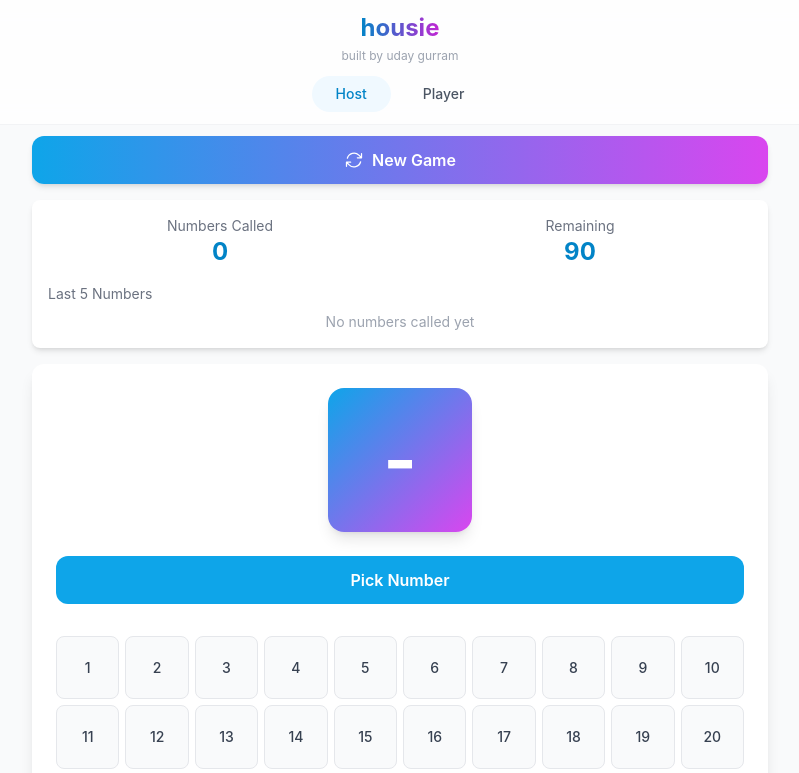
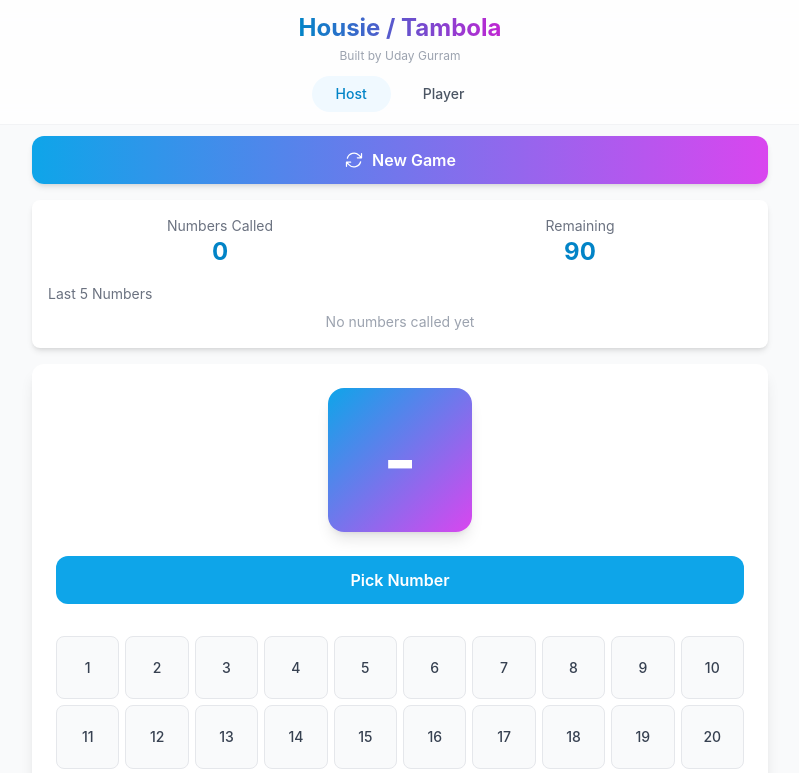
Before and after one commit to Udaygurram10/Housie, a React (Vite) app: page / in a window 1280 px wide. Shown: the top 773 px of the page, without its empty margins (240-1039 px from the left). Built offline with nearby package versions, Linux system fonts and the light colour scheme.

Commit message:
font update

```diff
--- a/src/components/Navigation.tsx
+++ b/src/components/Navigation.tsx
@@ -61,9 +61,9 @@ export const Navigation: React.FC = () => {
         <div className="container mx-auto px-4">
           <div className="flex flex-col items-center py-3">
             <h1 className="text-2xl font-bold bg-gradient-to-r from-primary-600 to-secondary-600 bg-clip-text text-transparent mb-1">
-              housie
+              Housie / Tambola
             </h1>
-            <div className="text-xs text-gray-400 mb-3">built by uday gurram</div>
+            <div className="text-xs text-gray-400 mb-3">Built by Uday Gurram</div>
             <div className="flex space-x-2">
               <NavLink to="/">Host</NavLink>
               <NavLink to="/player">Player</NavLink>
```
